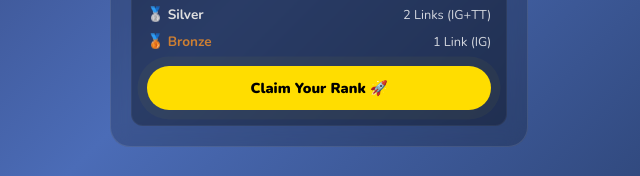
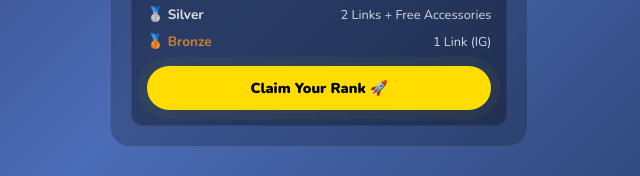
Before and after one commit to MeydhiXploit/sky-clock, a plain HTML site: page index.html in a window 1280 px wide. Shown: the part 824-1000 px from the top of the page, 80-720 px from the left. Drawn offline with nearby package versions, Linux system fonts and the light colour scheme.

Commit message:
Update Silver tier reward description

```diff
--- a/index.html
+++ b/index.html
@@ -560,7 +560,7 @@
             </div>
             <div class="perk-row">
               <span class="tier-name silver-txt">🥈 Silver</span>
-              <span class="tier-reward">2 Links (IG+TT)</span>
+              <span class="tier-reward">2 Links + Free Accessories</span>
             </div>
             <div class="perk-row">
               <span class="tier-name bronze-txt">🥉 Bronze</span>
```
